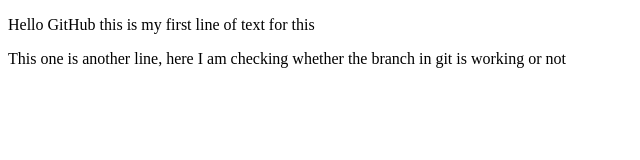
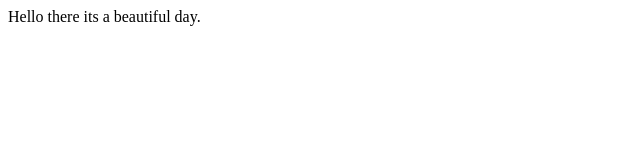
Before and after one commit to bjsh1/learning, a plain HTML site: page index.html in a window 1280 px wide. Shown: the whole page, without its empty margins (0-640 px from the left). Drawn offline with Linux system fonts and the light colour scheme.

Commit message:
created some new line to use the divs

```diff
--- a/index.html
+++ b/index.html
@@ -6,9 +6,12 @@
     <title>Hello GitHub</title>
 </head>
 <body>
-    <p>Hello GitHub this is my first line of text for this</p>
-    <p>This one is another line, here I am checking whether the branch in git is working or not</p>
+    <div id="greet">
+        Hello there its a <span class="bold">beautiful day.</span>
 
+    </div>
+    <div id="">
 
+    </div>
 </body>
 </html>
```
